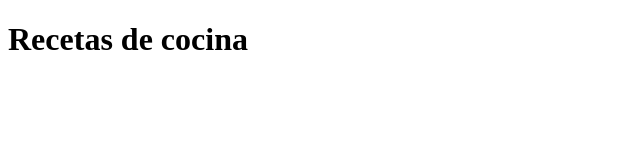
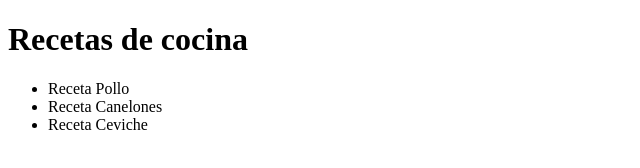
Before and after one commit to DaniRS4/repositorio_html, a plain HTML site: page index.html in a window 1280 px wide. Shown: the whole page, without its empty margins (0-640 px from the left). Drawn offline with Linux system fonts and the light colour scheme.

Commit message:
Menu de recetas en index.html

```diff
--- a/index.html
+++ b/index.html
@@ -7,5 +7,12 @@
 </head>
 <body>
     <h1>Recetas de cocina</h1>
+    <nav>
+        <ul>
+            <li>Receta Pollo</li>
+            <li>Receta Canelones</li>
+            <li>Receta Ceviche</li>
+        </ul>
+    </nav>
 </body>
 </html>
```
